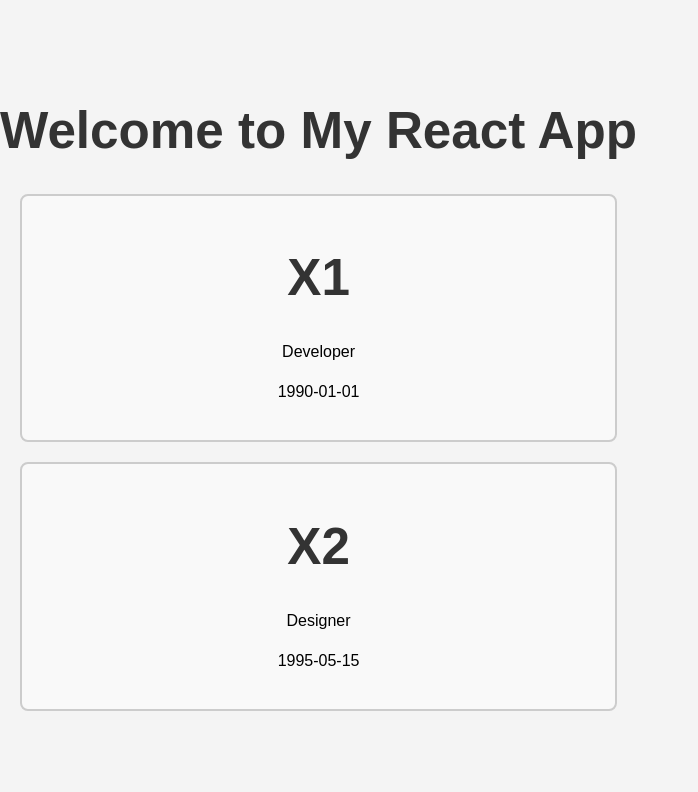
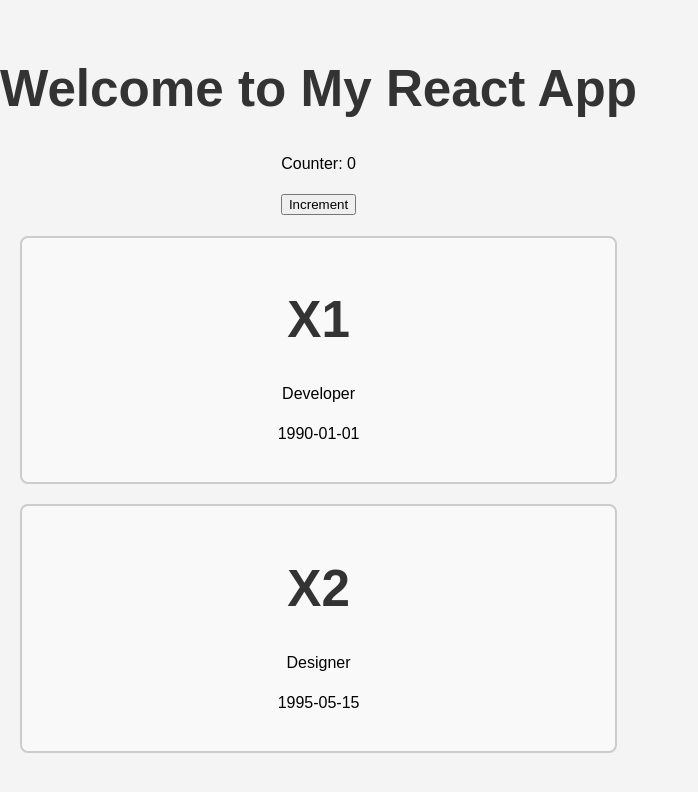
Before and after one commit to Fawaztarar/react_compo_tests, a React (Vite) app: page / in a window 1280 px wide. Shown: the top 792 px of the page, without its empty margins (0-698 px from the left). Built offline with nearby package versions, Linux system fonts and the light colour scheme.

Commit message:
counter added

```diff
--- a/src/App.jsx
+++ b/src/App.jsx
@@ -1,25 +1,29 @@
-// file: App.jsx
+// App.jsx
 
 import React from 'react';
 import Profile from './Profile';
+import Counter from './Counter'; // Import the Counter component
 
 const App = () => {
   return (
     <div>
       <h1>Welcome to My React App</h1>
 
+      {/* Render the Counter component */}
+      <Counter />
+
       {/* Render the Profile component with props */}
       <Profile
-      name="X1"
-      job="Developer"
-      birthdate="1990-01-01"
+        name="X1"
+        job="Developer"
+        birthdate="1990-01-01"
       />
 
       {/* Add more instances of the Profile component as needed */}
       <Profile
-      name="X2 "
-      job="Designer"
-      birthdate="1995-05-15"
+        name="X2"
+        job="Designer"
+        birthdate="1995-05-15"
       />
     </div>
   );
--- /dev/null
+++ b/src/Counter.jsx
@@ -0,0 +1,20 @@
+// Counter.jsx
+
+import React, { useState } from 'react';
+
+const Counter = () => {
+  const [count, setCount] = useState(0);
+
+  const incrementCounter = () => {
+    setCount(count + 1);
+  };
+
+  return (
+    <div>
+      <p>Counter: {count}</p>
+      <button onClick={incrementCounter}>Increment</button>
+    </div>
+  );
+};
+
+export default Counter;
```
